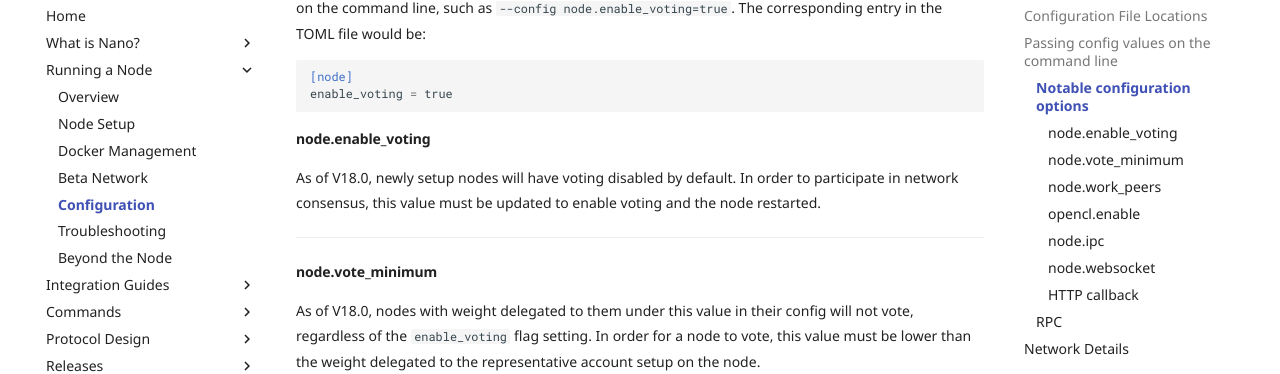
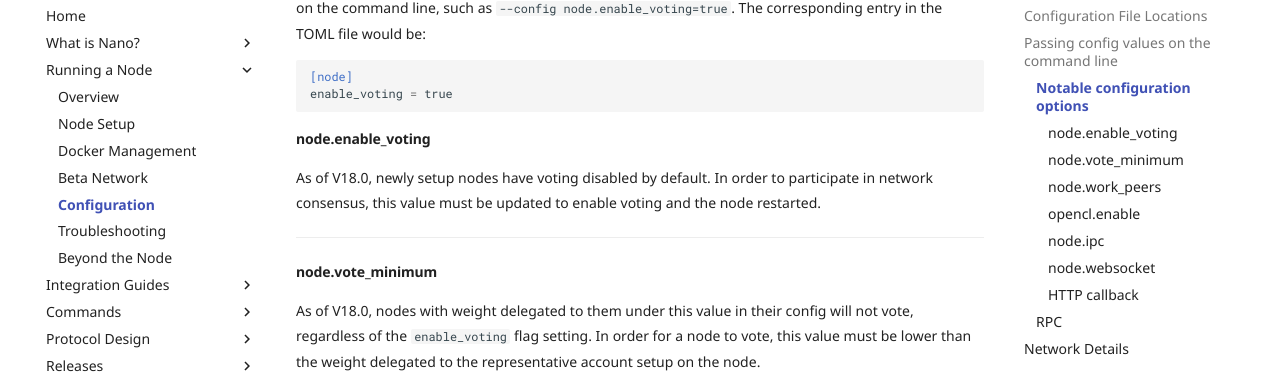
Before and after one commit to nanocurrency/nano-docs, an MkDocs documentation site: the page built from docs/running-a-node/configuration.md, in a window 1280 px wide and 900 px high, scrolled down 1565 px. Shown: the part 92-466 px from the top of the window. Built offline with MkDocs 1.6.1 and Material for MkDocs 9.7.7, drawn with Linux system fonts in a browser that asks for light colours; comment, search, counter and statistics services are not loaded.

Commit message:
Fix language

````diff
--- a/docs/running-a-node/configuration.md
+++ b/docs/running-a-node/configuration.md
@@ -45,7 +45,7 @@ enable_voting = true
 ```
 
 #### node.enable_voting
-As of V18.0, newly setup nodes will have voting disabled by default. In order to participate in network consensus, this value must be updated to enable voting and the node restarted.
+As of V18.0, newly setup nodes have voting disabled by default. In order to participate in network consensus, this value must be updated to enable voting and the node restarted.
 
 
 ---
````
Also changed, not shown: docs/integration-guides/advanced.md (+1 -1 lines).
